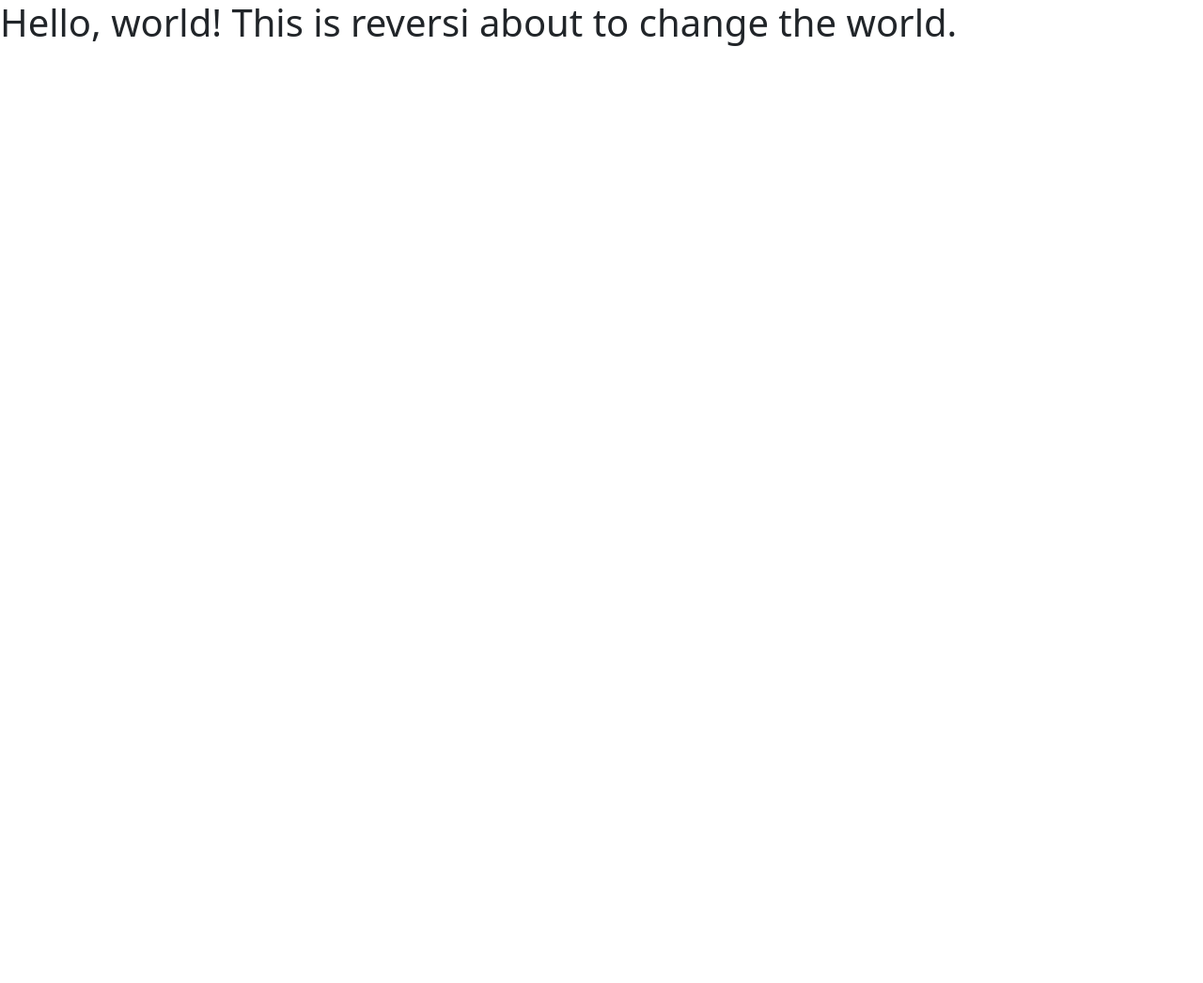
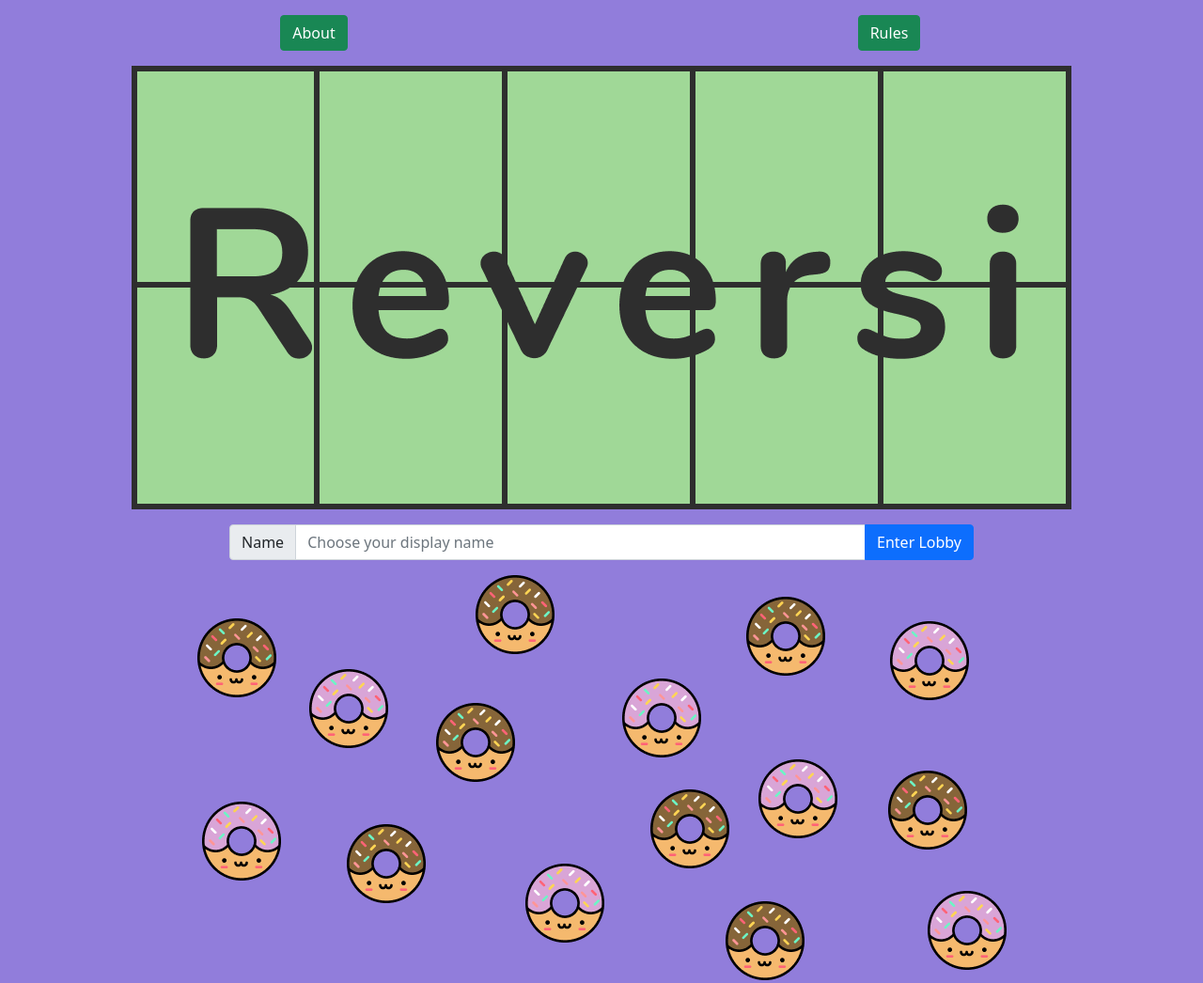
Before and after one commit to maddykay/reversi-maddy, a website: page public/index.html in a window 1280 px wide. Shown: the whole page at 94% size. Before the commit the page ends 800 px from the top, so only its background shows below. Drawn offline with nearby package versions, Linux system fonts and the light colour scheme.

Commit message:
Creating the entrance pages.

```diff
--- a/public/index.html
+++ b/public/index.html
@@ -5,24 +5,54 @@
     <!-- Required meta tags -->
     <meta charset="utf-8">
     <meta name="viewport" content="width=device-width, initial-scale=1">
-
     <!-- Bootstrap CSS -->
     <link href="https://cdn.jsdelivr.net/npm/bootstrap@5.0.0/dist/css/bootstrap.min.css" rel="stylesheet"
         integrity="sha384-wEmeIV1mKuiNpC+IOBjI7aAzPcEZeedi5yW5f2yOq55WWLwNGmvvx4Um1vskeMj0" crossorigin="anonymous">
-
-    <title>Hello, world!</title>
+    <style>
+        body {
+            background-color: #917ddb;
+        }
+    </style>
+    <title>Reversi</title>
 </head>
 
 <body>
-    <h1>Hello, world! This is reversi about to change the world.</h1>
-
-    <!-- Optional JavaScript; choose one of the two! -->
-
-    <!-- Option 1: Bootstrap Bundle with Popper -->
+    <div class="container-fluid">
+        <div class="row m-3">
+            <div class="col text-center">
+                <a class="btn btn-success text-nowrap" href="about.html">About</a>
+            </div>
+            <div class="col text-center">
+                <a class="btn btn-success text-nowrap" href="https://en.wikipedia.org/wiki/Reversi">Rules</a>
+            </div>
+        </div>
+        <div class="row m-3">
+            <div class="col text-center">
+                <img class="img-fluid" src="assets/images/top-splash.png" alt="Reversi Logo 1" />
+            </div>
+        </div>
+        <div class="row align-items-center justify-content-center m-3">
+            <div class="col-8">
+                <div class="input-group">
+                    <span class="input-group-text" id="displayName">Name</span>
+                    <input type="text" class="form-control text-nowrap" id="nameInput"
+                        placeholder="Choose your display name"
+                        aria-label="Enter your display name for use while playing Reversi"
+                        aria-describedby="displayName" />
+                    <button type="submit" class="btn btn-primary text-nowrap" id="lobbyButton"
+                        onclick="window.location='lobby.html'">Enter Lobby</button>
+                </div>
+            </div>
+        </div>
+        <div class="row m-3">
+            <div class="col text-center">
+                <img class="img-fluid" src="assets/images/bottom-splash.png" alt="Reversi Logo 2" />
+            </div>
+        </div>
+    </div>
     <script src="https://cdn.jsdelivr.net/npm/bootstrap@5.0.0/dist/js/bootstrap.bundle.min.js"
         integrity="sha384-p34f1UUtsS3wqzfto5wAAmdvj+osOnFyQFpp4Ua3gs/ZVWx6oOypYoCJhGGScy+8"
         crossorigin="anonymous"></script>
-
 </body>
 
 </html>
```
Also changed, not shown: public/about.html (added, +37 -0 lines), public/lobby.html (added, +32 -0 lines), public/assets/images/bottom-splash.png (added), public/assets/images/top-splash.png (added).
